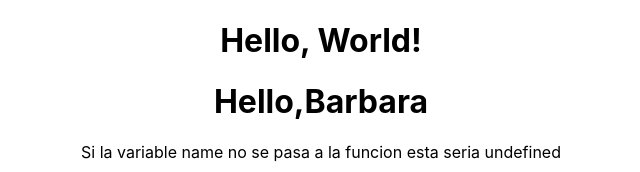
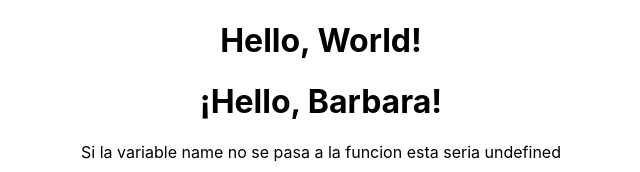
Before and after one commit to BarbiContardi/React, a React (Create React App) app in the folder ejercicios-react/: page / in a window 1280 px wide. Shown: the top 172 px of the page, without its empty margins (319-959 px from the left). Built offline with nearby package versions, Linux system fonts and the light colour scheme.

Commit message:
Ejercicio 02

```diff
--- a/ejercicios-react/src/App.js
+++ b/ejercicios-react/src/App.js
@@ -8,7 +8,7 @@ function App() {
   return (
     <div className="App">
       <Ejercicio01/>
-      <Ejercicio02/>
+      <Ejercicio02 name= "Barbara"/>
       <Ejercicio03/>
     </div>
   );
--- a/ejercicios-react/src/ejercicios/Ejercicio02.js
+++ b/ejercicios-react/src/ejercicios/Ejercicio02.js
@@ -1,14 +1,8 @@
 import React from 'react';
 
-function Ejercicio02() {
-    const name = "Barbara";
-    const hello = <h1>Hello,{name}</h1>;
-
-  return (
-    <div>
-      {hello}
-    </div>
-  );
+function Ejercicio02(props) {
+const { name } = props;
+return <h1>¡Hello, {name}!</h1>;
 }
 
 export default Ejercicio02;
```
